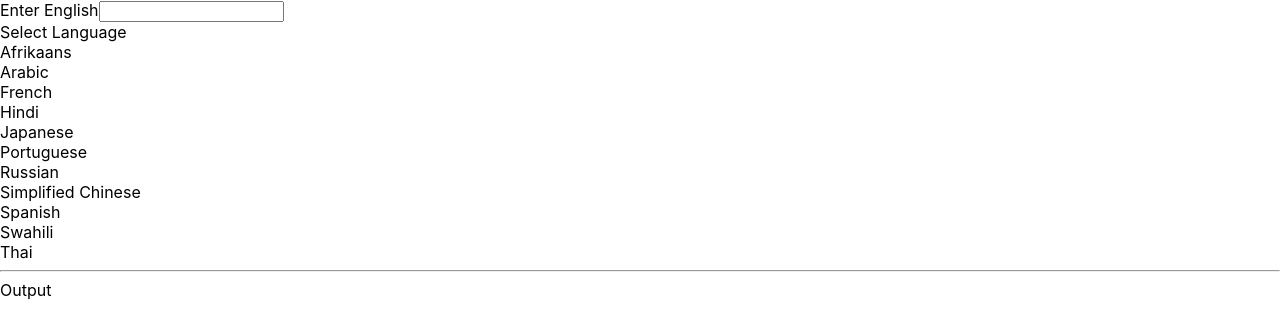
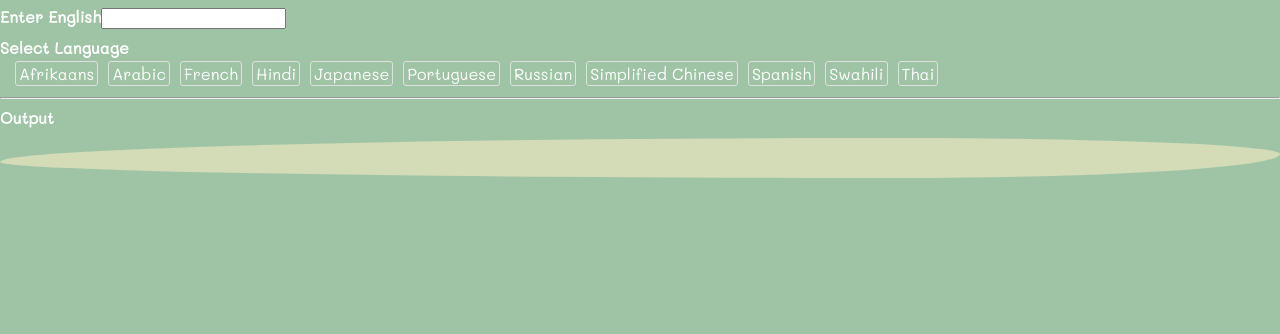
Before and after one commit to zahoorshinwari/translate-app-react, a React (Create React App) app: page / in a window 1280 px wide. Shown: the top 334 px of the page. Built offline with nearby package versions, Linux system fonts and the light colour scheme; no server answers.

Commit message:
added the css to the components

```diff
--- a/src/App.js
+++ b/src/App.js
@@ -1,4 +1,4 @@
-
+import './styles.css'
 import { useState } from 'react';
 import './App.css';
 import Field from './components/Field';
--- /dev/null
+++ b/src/styles.css
@@ -0,0 +1,121 @@
+@import url("https://fonts.googleapis.com/css2?family=Mali&display=swap");
+
+.container {
+  margin: 10px 20px;
+}
+
+svg {
+  display: block !important;
+}
+
+input {
+  margin: 8px 0;
+}
+
+label {
+  font-weight: 700;
+}
+
+.title {
+  margin-top: 10px;
+}
+
+.field h1 {
+  font-size: 48px;
+  font-weight: 900;
+  text-align: center;
+  text-shadow: 2px 2px 2px #616161;
+}
+
+html {
+  min-height: 100vh;
+}
+
+body {
+  min-height: 100vh;
+  background-color: #9fc4a5;
+  font-family: "Mali", sans-serif;
+  color: white !important;
+}
+
+label,
+h1 {
+  color: white !important;
+}
+
+h1 {
+  z-index: 20;
+  position: relative;
+}
+
+.container {
+  margin: 0px;
+  padding: 10px 20px;
+}
+
+.opts {
+  display: flex;
+  flex-wrap: wrap;
+  margin-left: 10px;
+}
+
+.opt {
+  margin: 3px 5px;
+  border: 1px solid #e0e0e0;
+  border-radius: 3px;
+  padding: 1px 3px;
+  cursor: pointer;
+}
+
+.opt.selected {
+  background-color: #f3fadc;
+  color: black;
+}
+
+.wrapper {
+  position: relative;
+  z-index: 1;
+}
+
+.wrapper .flower-right {
+  position: absolute;
+  height: 100px;
+  top: 20px;
+  right: 0px;
+  z-index: 1;
+}
+
+.wrapper .flower-left {
+  position: absolute;
+  height: 100px;
+  left: 0px;
+  top: 20px;
+}
+
+.wrapper > div {
+  display: flex;
+  flex-direction: column;
+  justify-content: center;
+  padding-top: 10%;
+  z-index: 30;
+}
+
+.translate {
+  z-index: 20;
+  position: relative;
+}
+
+.translate h1 {
+  position: relative;
+  text-shadow: 2px 2px 2px #848484;
+  text-align: center;
+  background-color: #d3dbb7;
+  padding: 20px;
+  border-radius: 70% 30% 30% 70% / 60% 40% 60% 40%;
+}
+
+.blob {
+  position: absolute;
+  z-index: 1;
+  top: 0px;
+}
```
